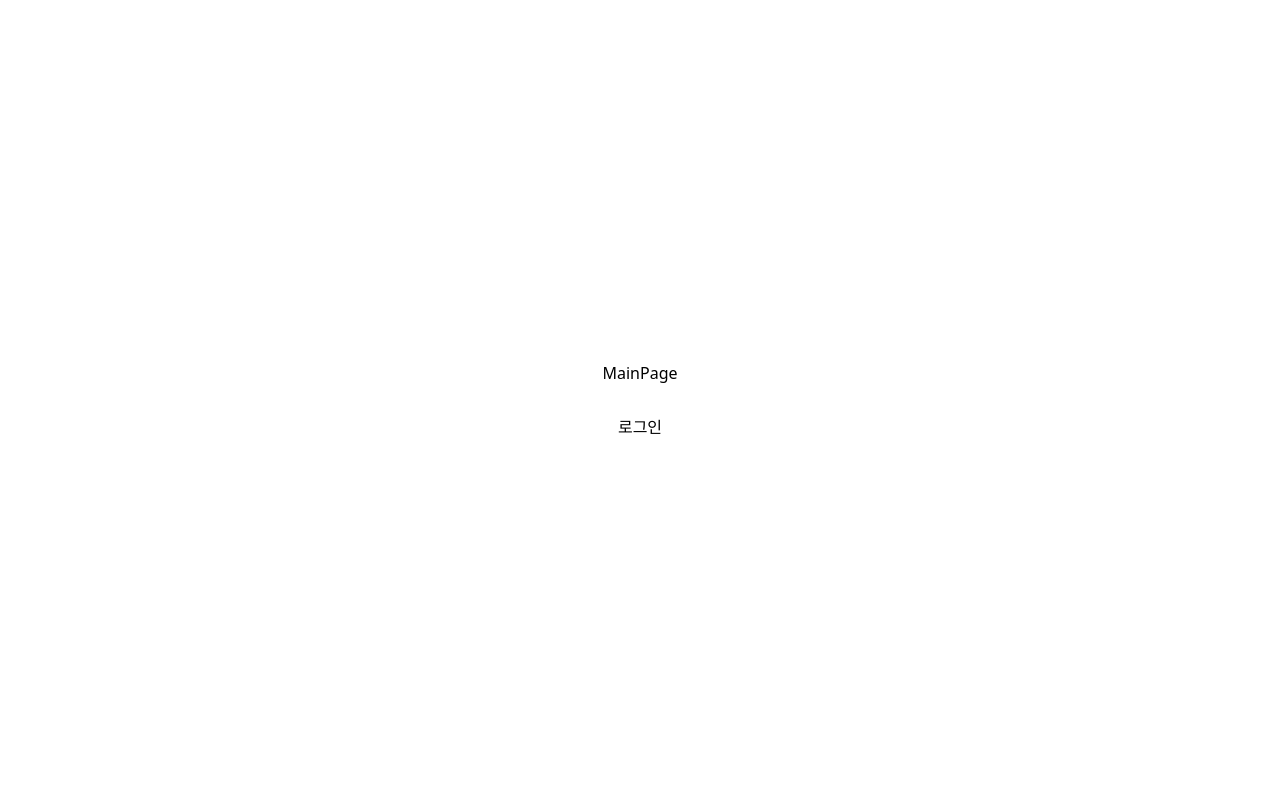
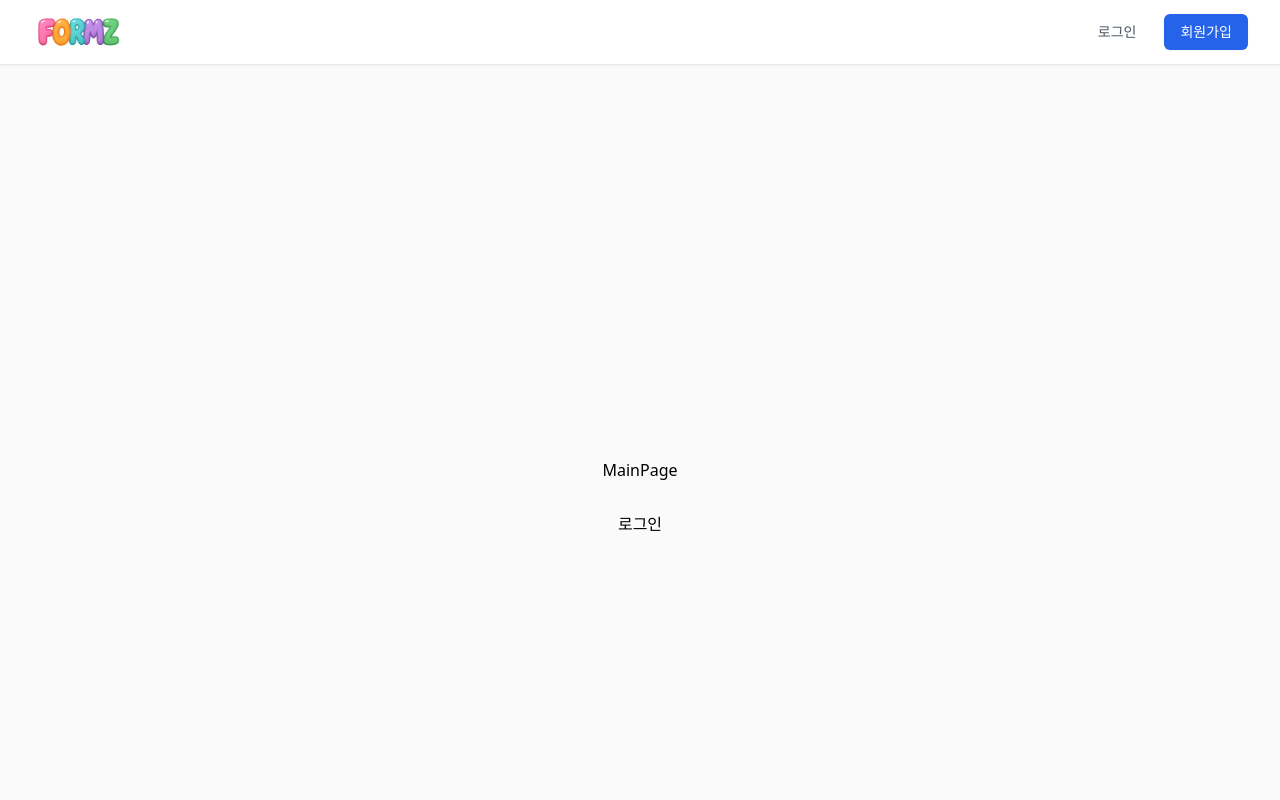
Before and after one commit to kanell0304/IBMxRedHat4_Final_Project_Frontend, a React app in the folder frontend/: page / in a window 1280 px wide. Shown: the top 800 px of the page. Built offline with nearby package versions, Linux system fonts and the light colour scheme; the HTML template or start-up script is replaced by a standard one.

Commit message:
edit Header

```diff
--- a/frontend/src/App.jsx
+++ b/frontend/src/App.jsx
@@ -3,13 +3,14 @@ import LoginPage from './component/Pages/LoginPage.jsx';
 import MainPage from './component/Pages/MainPage.jsx';
 import KakaoCallback from './component/Pages/KakaoCallback.jsx';
 import Information from './component/Interview/Information';
+import MainLayout from './component/Layout/MainLayout.jsx';
 
 export default function App() {
   return (
     <BrowserRouter>
       <Routes>
         {/* 메인페이지 */}
-        <Route path="/" element={<MainPage />}></Route>
+        <Route path="/" element={<MainLayout><MainPage /></MainLayout>}></Route>
 
         {/* 로그인 페이지(임시) */}
         <Route path="/login" element={<LoginPage />} />
--- a/frontend/src/component/Layout/Header.jsx
+++ b/frontend/src/component/Layout/Header.jsx
@@ -56,7 +56,7 @@ export default function Header() {
     <header className="bg-white shadow-sm sticky top-0 z-50 border-b border-gray-200">
       <div className="max-w-7xl mx-auto px-4 sm:px-6 lg:px-8">
         <div className="flex justify-between items-center h-16">
-          <Link to="/"><img src={logo} alt="formz logo" className='w-30' /></Link>
+          <Link to="/"><img src={logo} alt="formz logo" className='w-30 h-10' /></Link>
 
           <nav className="flex items-center space-x-4">
             {isLoggedIn ? (
--- a/frontend/src/index.css
+++ b/frontend/src/index.css
@@ -1,4 +1,3 @@
 @tailwind base;
 @tailwind components;
 @tailwind utilities;
-/* 1 */
```
Also changed, not shown: frontend/src/assets/defaultProfile.png (added), frontend/src/assets/logo.jpg (added).
